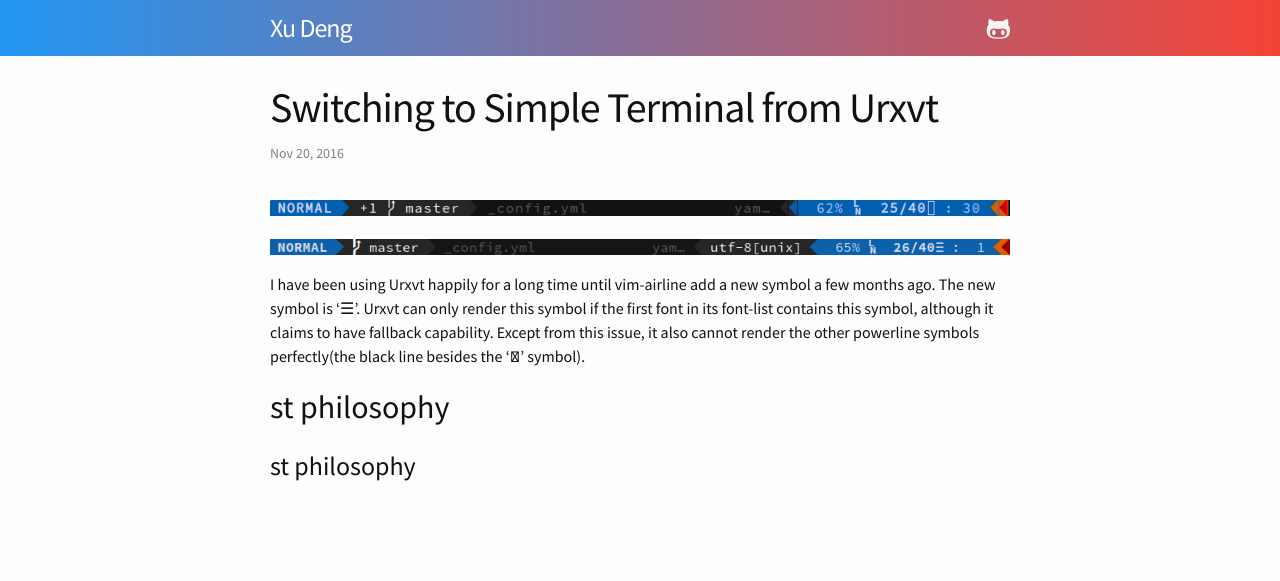
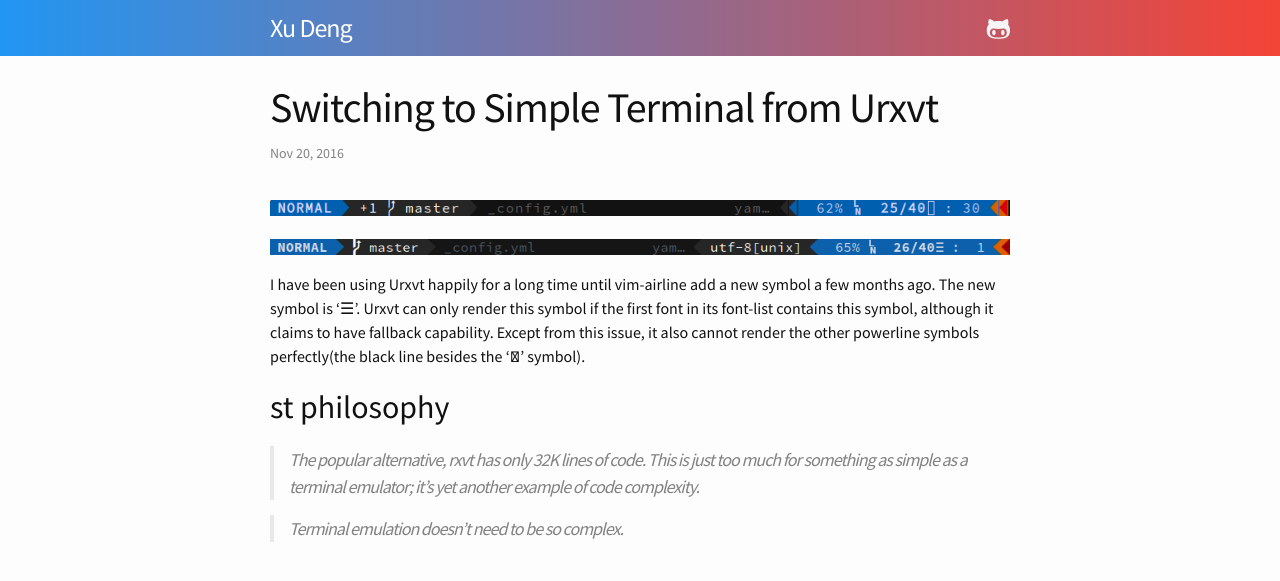
Before and after one commit to xden/xden.github.io, a Jekyll site: the page built from _posts/2016-11-20-simple-terminal.md, in a window 1280 px wide. Shown: the top 581 px of the page. Built offline with Jekyll 4.4.1, drawn with Linux system fonts in a browser that asks for light colours.

Commit message:
Updated 2016-11-20-simple-terminal.md

```diff
--- a/_posts/2016-11-20-simple-terminal.md
+++ b/_posts/2016-11-20-simple-terminal.md
@@ -12,4 +12,6 @@
 
 ## st philosophy
 
-### st philosophy
+> The popular alternative, rxvt has only 32K lines of code. This is just too much for something as simple as a terminal emulator; it’s yet another example of code complexity.
+
+> Terminal emulation doesn’t need to be so complex.
```
